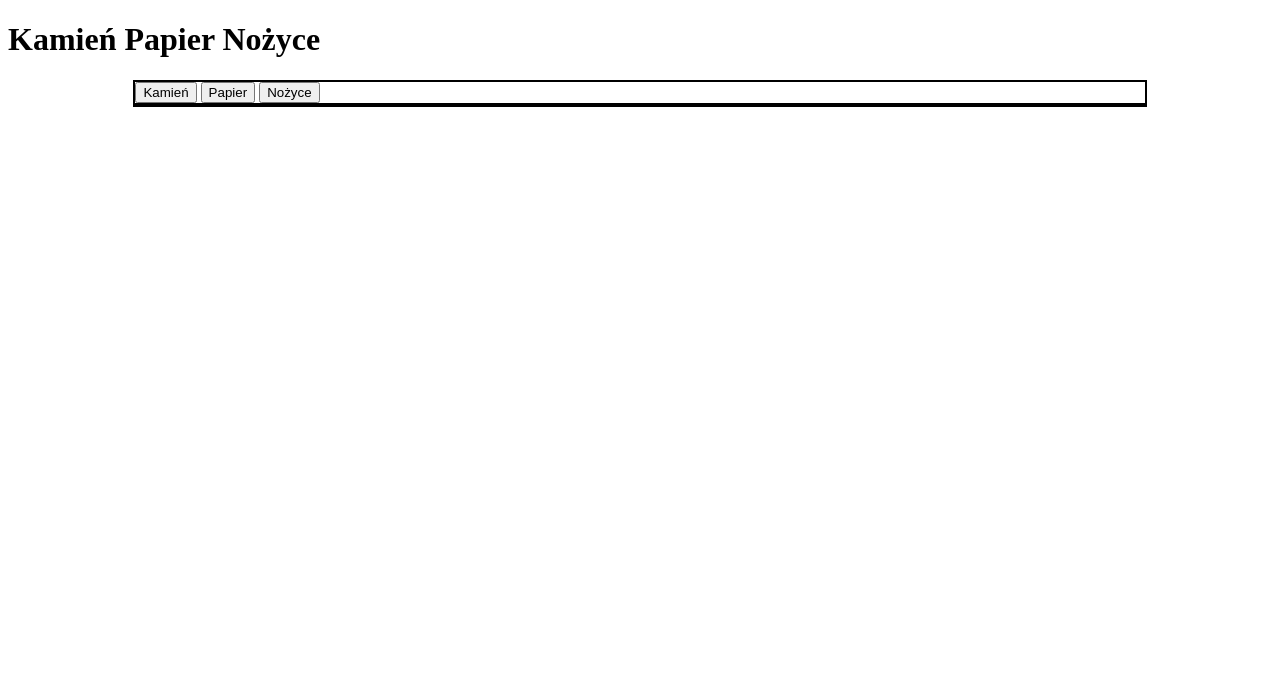
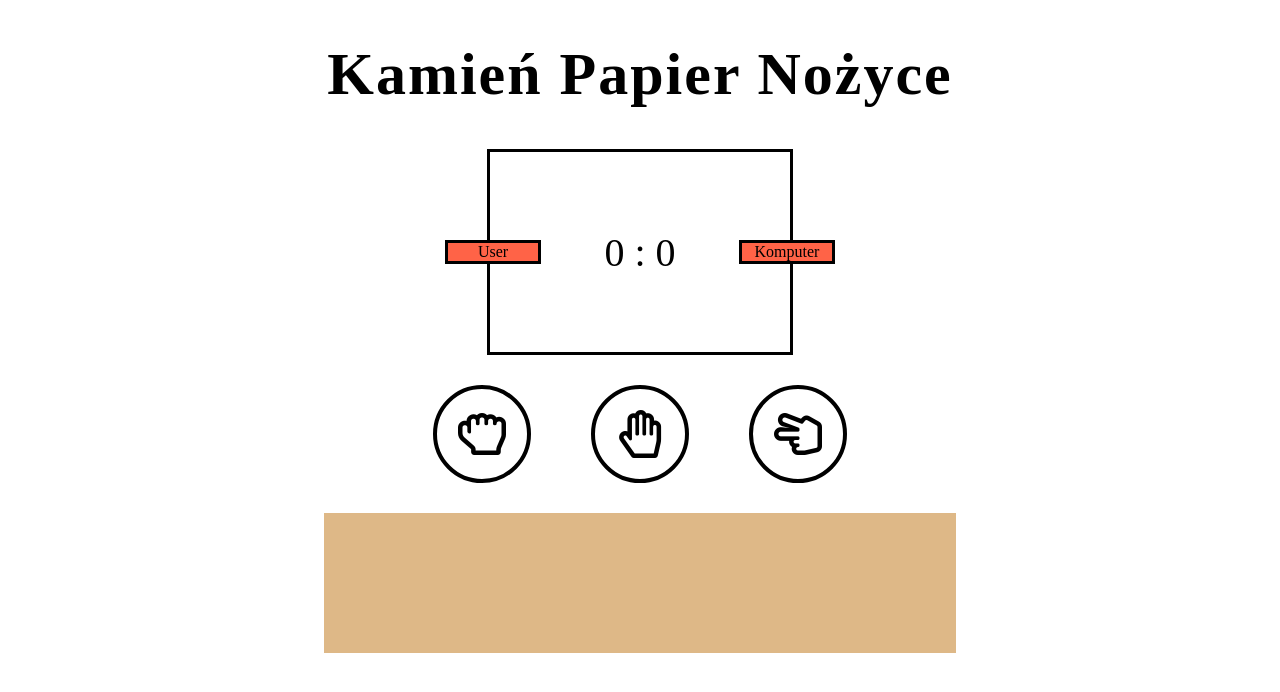
Before and after one commit to MATEUSZ1M/javascript-prework, a website: page index.html in a window 1280 px wide. Drawn offline with Linux system fonts and the light colour scheme.

Commit message:
Add first  prototype of layout

```diff
--- a/index.html
+++ b/index.html
@@ -1,23 +1,47 @@
 <!DOCTYPE html>
 <html lang="en">
+
 <head>
 	<meta charset="UTF-8">
 	<title>Kamień, papier, nożyce</title>
+	<link rel="stylesheet" href="https://cdnjs.cloudflare.com/ajax/libs/font-awesome/5.9.0/css/all.min.css">
 	<link rel="stylesheet" href="css/style.css">
 </head>
+
 <body>
 	<header>
 		<h1>Kamień Papier Nożyce</h1>
 	</header>
-	<div class="container">
-		<div id="buttons">
-			<button id="play-rock">Kamień</button>
-			<button id="play-paper">Papier</button>
-			<button id="play-scissors">Nożyce</button>
+
+	<main>
+		<div class="container">
+
+			<div class="score-board">
+				<div id="user-label" class="badge badge-l">User</div>
+				<div id="computer-label" class="badge badge-r ">Komputer</div>
+				<div class="score">
+					<span id="user-score">0</span>
+					<span>:</span>
+					<span id="computer-score">0</span>
+				</div>
+			</div>
+
+			<div class="choices">
+				<div id="play-rock" class="choice">
+					<i class="far fa-hand-rock"></i>
+				</div>
+				<div id="play-paper" class="choice">
+					<i class="far fa-hand-paper"></i>
+				</div>
+				<div id="play-scissors" class="choice">
+					<i class="far fa-hand-scissors"></i>
+				</div>
+			</div>
+			<div class="messages" id="messages"></div>
 		</div>
-		<div id="messages"></div>
-	</div>
+	</main>
 	<script src="js/functions.js"></script>
 	<script src="js/script.js"></script>
 </body>
+
 </html>
--- a/js/clearMessages.js
+++ /dev/null
@@ -1,3 +0,0 @@
-function clearMessages() {
-    document.getElementById('messages').innerHTML = '';
-}
--- a/sass/style.scss
+++ b/sass/style.scss
@@ -1,11 +1,78 @@
+
+/*Global*/
+.container{
+    max-width: 50%;
+    margin: 0 auto;
+}
 
 
-// usun potem
-div {
-    border: solid 1px;
+/*header*/
+h1{
+    text-align: center;
+    font-size: 60px;
+    letter-spacing: 2px;
+}
+/*main*/
+
+/*score board*/
+.score-board{
+    max-width: 300px;
+    height: 200px;
+    margin: 0 auto;
+    position: relative;
+    border: 3px solid;
+    background: white;
+}
+.badge{
+    width: 90px;
+    position: absolute;
+    top: 50%;
+    transform: translate(0, -50%);
+    text-align: center;
+    border: 3px solid;
+    background: tomato;
 }
 
-.container{
-    max-width: 80%;
-    margin: 0 auto;
+.badge-l{
+    left: -45px;
 }
+
+.badge-r{
+   right: -45px;
+}
+
+.score{
+    font-size: 40px;
+    position: absolute;
+    top: 50%;
+    left: 50%;
+    transform: translate(-50%, -50%);
+}
+/*choices*/
+.choices{
+    display: flex;
+    justify-content: center;
+}
+.choice{
+    display: inline-block;
+    margin: 30px;
+    i{
+        font-size: 48px;
+        width: 90px;
+        height: 90px;
+        line-height: 90px;
+        text-align: center;
+        border: 4px solid;
+        border-radius: 50%;
+    }
+}
+/*messages*/
+.messages{
+    text-align: center;
+    font-size: 30px;
+    height: 120px;
+    text-transform: uppercase;
+    background-color: burlywood;
+    padding: 20px 0 0 0;
+
+}
```
Also changed, not shown: css/style.css, 1 other file.
